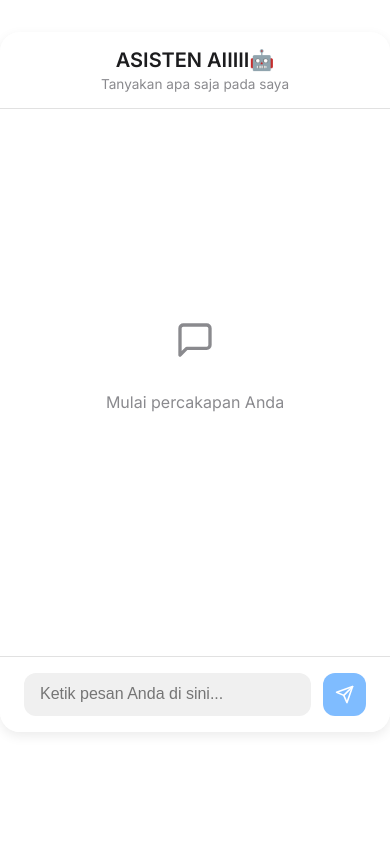
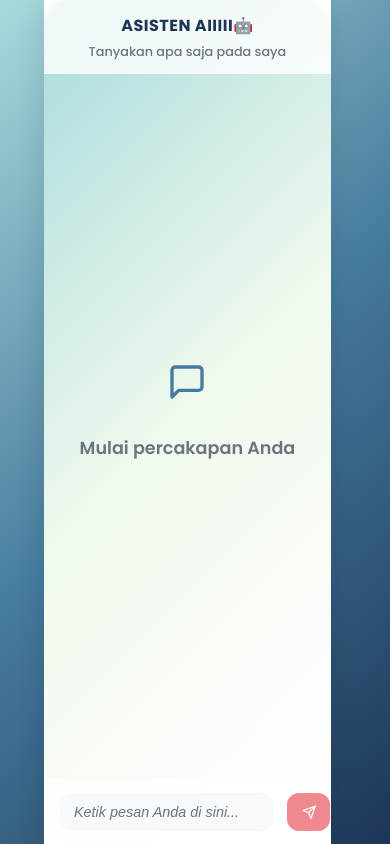
Before and after one commit to Naufalsninja/chat_bot, a React (Create React App) app: page / in a window 390 px wide. Built offline with nearby package versions, Linux system fonts and the light colour scheme.

Commit message:
Update Chatbot.css

```diff
--- a/src/Chatbot.css
+++ b/src/Chatbot.css
@@ -1,5 +1,5 @@
 /* --- Import Font (Opsional tapi direkomendasikan) --- */
-@import url('https://fonts.googleapis.com/css2?family=Inter:wght@400;500;600&display=swap');
+@import url('https://fonts.googleapis.com/css2?family=Inter:wght@400;500;600&family=Poppins:wght@500;600;700&display=swap');
 
 /* --- Animasi --- */
 @keyframes spin {
@@ -22,66 +22,104 @@
   }
 }
 
-/* --- Variabel Warna & Style Global --- */
+/* --- Styling Body & Variabel Warna --- */
+body {
+  margin: 0;
+  padding: 0;
+  font-family: 'Inter', sans-serif; /* Font utama */
+  background: linear-gradient(135deg, #a8dadc 0%, #457b9d 50%, #1d3557 100%); /* Gradien latar belakang yang lebih dramatis */
+  color: #1c1c1e;
+  min-height: 100vh; /* Pastikan body mengisi seluruh tinggi viewport */
+  display: flex;
+  justify-content: center;
+  align-items: center;
+  overflow: hidden; /* Mencegah scrollbar di body jika chatbot ukurannya pas */
+}
+
 :root {
-  --bg-color: #f4f7f9;
   --container-bg: #ffffff;
   --header-bg: #ffffff;
-  --user-bubble-bg: #007aff;
-  --bot-bubble-bg: #e9e9eb;
-  --text-primary: #1c1c1e;
-  --text-secondary: #8a8a8e;
-  --input-bg: #f0f0f0;
-  --border-color: #e1e1e1;
-  --shadow: 0 4px 12px rgba(0, 0, 0, 0.08);
+  --user-bubble-bg: #457b9d; /* Warna biru yang lebih cerah */
+  --bot-bubble-bg: #f1faee; /* Warna hijau muda yang lembut */
+  --text-primary: #1d3557; /* Biru tua untuk teks utama */
+  --text-secondary: #6c757d; /* Abu-abu untuk teks sekunder */
+  --input-bg: #f8f9fa;
+  --border-color: #dee2e6;
+  --shadow: 0 8px 24px rgba(0, 0, 0, 0.1); /* Shadow yang lebih menonjol */
+  --button-send-bg: #e63946; /* Warna merah cerah untuk tombol kirim */
+  --button-send-hover-bg: #d12a38;
 }
 
 /* --- Container Utama Chatbot --- */
 .chatbot-container {
-  font-family: 'Inter', sans-serif;
+  font-family: 'Poppins', sans-serif; /* Font header yang lebih tegas */
   width: 100%;
-  max-width: 450px; /* Ukuran lebih ramping */
-  height: 85vh; /* Tinggi yang pas di layar */
-  max-height: 700px;
+  max-width: 480px; /* Sedikit lebih lebar untuk tampilan desktop */
+  height: 90vh; /* Tinggi yang lebih adaptif */
+  max-height: 720px;
   margin: 2rem auto;
   background-color: var(--container-bg);
-  border-radius: 20px;
+  border-radius: 25px; /* Sudut yang lebih membulat */
   box-shadow: var(--shadow);
-  display: flex; /* KUNCI: Menggunakan Flexbox untuk layout */
-  flex-direction: column; /* Mengatur anak elemen secara vertikal */
-  overflow: hidden; /* Mencegah konten keluar dari border-radius */
+  display: flex;
+  flex-direction: column;
+  overflow: hidden;
+  position: relative; /* Untuk background gradien di dalam kontainer */
+}
+
+/* --- Latar Belakang Gradien di Dalam Kontainer (Opsional, jika ingin kontainer punya latar belakang sendiri) --- */
+.chatbot-container::before {
+    content: '';
+    position: absolute;
+    top: 0;
+    left: 0;
+    right: 0;
+    bottom: 0;
+    background: linear-gradient(135deg, #a8dadc 0%, #f1faee 50%, #ffffff 100%); /* Gradien lebih lembut untuk dalam kontainer */
+    z-index: 0;
+    border-radius: 25px; /* Pastikan gradien mengikuti border-radius */
 }
 
 /* --- Header --- */
 .chatbot-header {
-  padding: 1rem 1.5rem;
-  border-bottom: 1px solid var(--border-color);
-  background-color: var(--header-bg);
+  padding: 1.2rem 1.8rem;
+  border-bottom: 1px solid rgba(255, 255, 255, 0.3); /* Garis pemisah lebih lembut */
+  background-color: rgba(255, 255, 255, 0.8); /* Sedikit transparan agar gradien terlihat */
+  backdrop-filter: blur(5px); /* Efek blur */
+  -webkit-backdrop-filter: blur(5px); /* Untuk kompatibilitas Safari */
   text-align: center;
+  position: relative; /* Agar bisa di atas pseudo-element gradien */
+  z-index: 1; /* Di atas pseudo-element */
+  border-top-left-radius: 25px; /* Sesuaikan dengan kontainer */
+  border-top-right-radius: 25px;
 }
 
 .chatbot-title {
   margin: 0;
-  font-size: 1.25rem;
-  font-weight: 600;
+  font-size: 1.4rem;
+  font-weight: 700; /* Lebih tegas */
   color: var(--text-primary);
+  font-family: 'Poppins', sans-serif;
+  letter-spacing: 0.5px;
 }
 
 .chatbot-subtitle {
-  margin: 0.25rem 0 0;
-  font-size: 0.85rem;
+  margin: 0.3rem 0 0;
+  font-size: 0.9rem;
   color: var(--text-secondary);
+  font-weight: 500;
 }
 
-
-/* --- Area Pesan (Bagian Paling Penting untuk Layout) --- */
+/* --- Area Pesan --- */
 .chatbot-messages {
-  flex: 1; /* KUNCI: Membuat area ini mengisi semua ruang yang tersedia */
-  overflow-y: auto; /* KUNCI: Menambahkan scroll HANYA di area ini jika kontennya penuh */
-  padding: 1.5rem;
+  flex: 1;
+  overflow-y: auto;
+  padding: 1.8rem; /* Padding lebih besar */
   display: flex;
   flex-direction: column;
-  gap: 1rem; /* Jarak antar bubble pesan */
+  gap: 1.2rem; /* Jarak antar bubble pesan */
+  position: relative; /* Agar bisa di atas pseudo-element gradien */
+  z-index: 1; /* Di atas pseudo-element */
 }
 
 /* --- Pesan Selamat Datang --- */
@@ -94,77 +132,106 @@
   color: var(--text-secondary);
   text-align: center;
   gap: 1rem;
+  padding: 2rem 0;
 }
+
+.chatbot-welcome-message p {
+    font-size: 1.1rem;
+    font-weight: 600;
+}
+
+.chatbot-welcome-message svg {
+    color: var(--user-bubble-bg); /* Sesuaikan warna ikon */
+}
+
 
 /* --- Bubble Pesan --- */
 .message-bubble-wrapper {
   display: flex;
   width: 100%;
-  animation: fadeIn 0.3s ease-out;
+  animation: fadeIn 0.5s ease-out forwards; /* Animasi lebih panjang dan 'forwards' */
+  opacity: 0; /* Mulai tersembunyi untuk animasi */
 }
 
 .message-bubble-wrapper.user {
-  justify-content: flex-end; /* Pesan user ke kanan */
+  justify-content: flex-end;
 }
 
 .message-bubble-wrapper.bot {
-  justify-content: flex-start; /* Pesan bot ke kiri */
+  justify-content: flex-start;
 }
 
 .message-bubble {
-  max-width: 80%;
-  padding: 0.75rem 1rem;
-  border-radius: 18px;
-  line-height: 1.5;
-  font-size: 0.95rem;
+  max-width: 85%; /* Sedikit lebih lebar */
+  padding: 0.9rem 1.2rem;
+  border-radius: 20px; /* Sudut lebih bulat */
+  line-height: 1.6;
+  font-size: 0.98rem;
+  box-shadow: 0 4px 10px rgba(0, 0, 0, 0.05); /* Shadow halus di setiap bubble */
+  word-wrap: break-word; /* Pastikan kata panjang tidak merusak layout */
 }
 
 .message-bubble-wrapper.user .message-bubble {
   background-color: var(--user-bubble-bg);
   color: white;
-  border-bottom-right-radius: 4px; /* Memberi aksen modern */
+  border-bottom-right-radius: 8px; /* Sedikit berbeda dari sebelumnya */
 }
 
 .message-bubble-wrapper.bot .message-bubble {
   background-color: var(--bot-bubble-bg);
   color: var(--text-primary);
-  border-bottom-left-radius: 4px; /* Memberi aksen modern */
+  border-bottom-left-radius: 8px;
 }
 
 .message-bubble.loading {
   display: flex;
   align-items: center;
   justify-content: center;
-  padding: 0.75rem;
+  padding: 0.9rem;
+  background-color: rgba(255, 255, 255, 0.7); /* Loading bubble sedikit transparan */
 }
 
 .loading-icon {
-  animation: spin 1s linear infinite;
+  animation: spin 1.2s linear infinite;
+  font-size: 1.2rem;
+  color: var(--text-secondary);
 }
 
 /* --- Area Input --- */
 .chatbot-input-area {
   display: flex;
-  padding: 1rem 1.5rem;
-  border-top: 1px solid var(--border-color);
-  background-color: var(--header-bg);
-  gap: 0.75rem;
+  padding: 1rem 1.8rem; /* Padding lebih besar */
+  border-top: 1px solid rgba(255, 255, 255, 0.4); /* Garis pemisah yang lebih lembut */
+  background-color: rgba(255, 255, 255, 0.7); /* Sedikit transparan */
+  backdrop-filter: blur(5px);
+  -webkit-backdrop-filter: blur(5px);
+  gap: 0.8rem;
+  position: relative; /* Agar bisa di atas pseudo-element gradien */
+  z-index: 1; /* Di atas pseudo-element */
+  border-bottom-left-radius: 25px; /* Sesuaikan dengan kontainer */
+  border-bottom-right-radius: 25px;
 }
 
 .chatbot-input {
   flex: 1;
   border: none;
   background-color: var(--input-bg);
-  padding: 0.75rem 1rem;
-  border-radius: 12px;
+  padding: 0.9rem 1.2rem; /* Padding lebih besar */
+  border-radius: 15px; /* Sudut lebih membulat */
   font-size: 1rem;
   outline: none;
-  transition: box-shadow 0.2s;
+  transition: box-shadow 0.3s ease, background-color 0.3s ease;
   color: var(--text-primary);
 }
 
+.chatbot-input::placeholder {
+  color: var(--text-secondary);
+  font-style: italic;
+}
+
 .chatbot-input:focus {
-  box-shadow: 0 0 0 2px var(--user-bubble-bg);
+  box-shadow: 0 0 0 3px var(--user-bubble-bg); /* Fokus lebih jelas */
+  background-color: #ffffff; /* Sedikit lebih terang saat fokus */
 }
 
 .chatbot-send-button {
@@ -172,34 +239,109 @@
   align-items: center;
   justify-content: center;
   border: none;
-  background-color: var(--user-bubble-bg);
+  background-color: var(--button-send-bg); /* Warna merah */
   color: white;
-  padding: 0.75rem;
-  border-radius: 12px;
+  padding: 0.9rem 1rem; /* Ukuran tombol yang pas */
+  border-radius: 15px; /* Sesuaikan dengan input */
   cursor: pointer;
-  transition: background-color 0.2s, opacity 0.2s;
-  font-size: 1.2rem;
+  transition: background-color 0.3s ease, transform 0.2s ease;
+  font-size: 1.1rem; /* Ikon lebih besar */
+  box-shadow: 0 4px 8px rgba(230, 57, 70, 0.4); /* Shadow untuk tombol */
 }
 
 .chatbot-send-button:hover:not(:disabled) {
-  background-color: #0056b3;
+  background-color: var(--button-send-hover-bg);
+  transform: translateY(-2px); /* Efek sedikit terangkat */
+}
+
+.chatbot-send-button:active:not(:disabled) {
+  transform: translateY(1px); /* Efek saat diklik */
 }
 
 .chatbot-send-button:disabled {
-  opacity: 0.5;
+  opacity: 0.6;
   cursor: not-allowed;
+  box-shadow: none;
+  transform: none;
 }
 
-/* --- Scrollbar Styling (Opsional) --- */
+/* --- Scrollbar Styling --- */
 .chatbot-messages::-webkit-scrollbar {
-  width: 6px;
+  width: 8px;
 }
 
 .chatbot-messages::-webkit-scrollbar-thumb {
-  background-color: #ccc;
+  background: linear-gradient(to bottom, #457b9d, #a8dadc); /* Gradien scrollbar */
+  border-radius: 10px;
+  border-right: 2px solid transparent; /* Padding agar tidak terlalu mepet */
+  background-clip: padding-box;
+}
+
+.chatbot-messages::-webkit-scrollbar-track {
+  background: rgba(255, 255, 255, 0.1); /* Track scrollbar transparan */
   border-radius: 10px;
 }
 
-.chatbot-messages::-webkit-scrollbar-track {
-  background-color: transparent;
+/* --- Responsiveness --- */
+@media (max-width: 768px) {
+  .chatbot-container {
+    width: 95%;
+    height: 95vh;
+    margin: 1rem auto;
+    border-radius: 15px;
+  }
+
+  .chatbot-header, .chatbot-input-area {
+    padding: 1rem 1.2rem;
+  }
+
+  .chatbot-messages {
+    padding: 1.5rem;
+  }
+
+  .chatbot-input, .chatbot-send-button {
+    font-size: 0.95rem;
+    padding: 0.75rem 1rem;
+    border-radius: 12px;
+  }
+
+  .chatbot-title {
+    font-size: 1.1rem;
+  }
+
+  .chatbot-subtitle {
+    font-size: 0.8rem;
+  }
 }
+
+@media (max-width: 480px) {
+  .chatbot-container {
+    height: 100vh;
+    max-height: none;
+    border-radius: 0; /* Tanpa border-radius di layar hp */
+    margin: 0;
+  }
+
+  .chatbot-header, .chatbot-input-area {
+    padding: 0.8rem 1rem;
+    border-radius: 0; /* Hapus border radius */
+  }
+
+  .chatbot-messages {
+    padding: 1rem;
+    gap: 0.8rem;
+  }
+
+  .message-bubble {
+    padding: 0.6rem 0.9rem;
+    font-size: 0.9rem;
+  }
+
+  .chatbot-input, .chatbot-send-button {
+    font-size: 0.9rem;
+    padding: 0.7rem 0.9rem;
+  }
+  .chatbot-title {
+    font-size: 1rem;
+  }
+}
```
